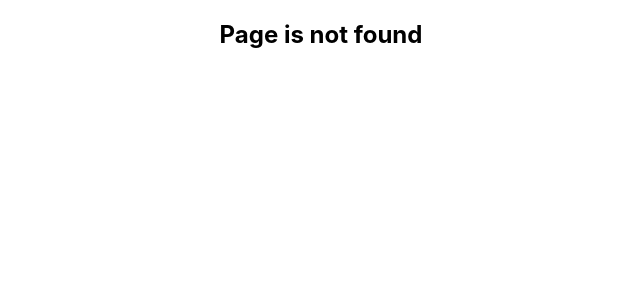
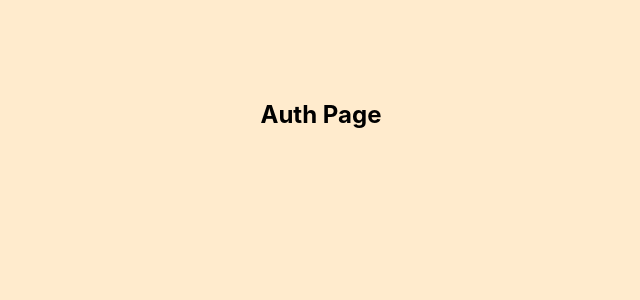
Before and after one commit to I194/react-router-example, a React (Create React App) app: page /auth in a window 1280 px wide. Before the commit this address had no page. Shown: the top 300 px of the page, without its empty margins (319-959 px from the left). Built offline with nearby package versions, Linux system fonts and the light colour scheme; the HTML template or start-up script is replaced by a standard one.

Commit message:
added auth and profile layouts with corresponding pages, they'll be used as an example of protected routes

```diff
--- a/src/App.tsx
+++ b/src/App.tsx
@@ -2,10 +2,12 @@ import React from 'react';
 import logo from './logo.svg';
 import { Route, Routes } from 'react-router-dom';
 import './App.css';
-import { MainLayout, StoreLayout } from './layouts';
-import { AboutPage, BagPage, MainPage, NotFoundPage, ProductsPage, PurchasePage } from './pages';
+import { AuthLayout, MainLayout, ProfileLayout, StoreLayout } from './layouts';
+import { AboutPage, AuthPage, BagPage, ForgotPasswordPage, MainPage, NotFoundPage, ProductsPage, ProfilePage, PurchasePage } from './pages';
 
 function App() {
+  // распространённая ошибка -- указывать путь через '/' во всех роутах -- это запрещено для вложенных роутов,
+  // потому что написание начала пути через '/' указывает на то, что он (путь) абсолютный
   return (
     <div className="App">
       <Routes>
@@ -14,9 +16,16 @@ function App() {
           <Route path='/about' element={<AboutPage />}/>
         </Route>
         <Route path='/store' element={<StoreLayout />}>
-          <Route path='products' element={<ProductsPage />}/>
+          <Route index element={<ProductsPage />}/>
           <Route path='bag' element={<BagPage />}/>
           <Route path='purchase' element={<PurchasePage />}/>
+        </Route>
+        <Route path='/auth' element={<AuthLayout />}>
+          <Route index element={<AuthPage />}/>
+          <Route path='forgot-password' element={<ForgotPasswordPage />}/>
+        </Route>
+        <Route path='/profile' element={<ProfileLayout />}>
+          <Route index element={<ProfilePage />}/>
         </Route>
         <Route path='*' element={<NotFoundPage />}/>
       </Routes>
--- a/src/layouts/index.ts
+++ b/src/layouts/index.ts
@@ -1,7 +1,11 @@
 import MainLayout from "./MainLayout/MainLayout";
 import StoreLayout from "./StoreLayout/StoreLayout";
+import AuthLayout from "./AuthLayout/AuthLayout";
+import ProfileLayout from "./ProfileLayout/ProfileLayout";
 
 export {
   MainLayout,
-  StoreLayout
+  StoreLayout,
+  AuthLayout,
+  ProfileLayout
 };
--- /dev/null
+++ b/src/pages/AuthPage/AuthPage.tsx
@@ -0,0 +1,12 @@
+import React from "react";
+import styles from "./styles.module.css";
+
+const ForgotPasswordPage = () => {
+  return (
+    <div className={styles.container}>
+      <h2>Forgot Password Page</h2>
+    </div>
+  )
+};
+
+export default ForgotPasswordPage;
--- /dev/null
+++ b/src/pages/AuthPage/styles.module.css
@@ -0,0 +1,3 @@
+.container {
+
+}
--- /dev/null
+++ b/src/pages/ForgotPasswordPage/ForgotPasswordPage.tsx
@@ -0,0 +1,12 @@
+import React from "react";
+import styles from "./styles.module.css";
+
+const AuthPage = () => {
+  return (
+    <div className={styles.container}>
+      <h2>Auth Page</h2>
+    </div>
+  )
+};
+
+export default AuthPage;
--- /dev/null
+++ b/src/pages/ForgotPasswordPage/styles.module.css
@@ -0,0 +1,3 @@
+.container {
+
+}
--- /dev/null
+++ b/src/pages/ProfilePage/ProfilePage.tsx
@@ -0,0 +1,12 @@
+import React from "react";
+import styles from "./styles.module.css";
+
+const ProfilePage = () => {
+  return (
+    <div className={styles.container}>
+      <h2>Profile Page</h2>
+    </div>
+  )
+};
+
+export default ProfilePage;
--- /dev/null
+++ b/src/pages/ProfilePage/styles.module.css
@@ -0,0 +1,3 @@
+.container {
+
+}
```
Also changed, not shown: src/pages/index.ts (+8 -0 lines).
